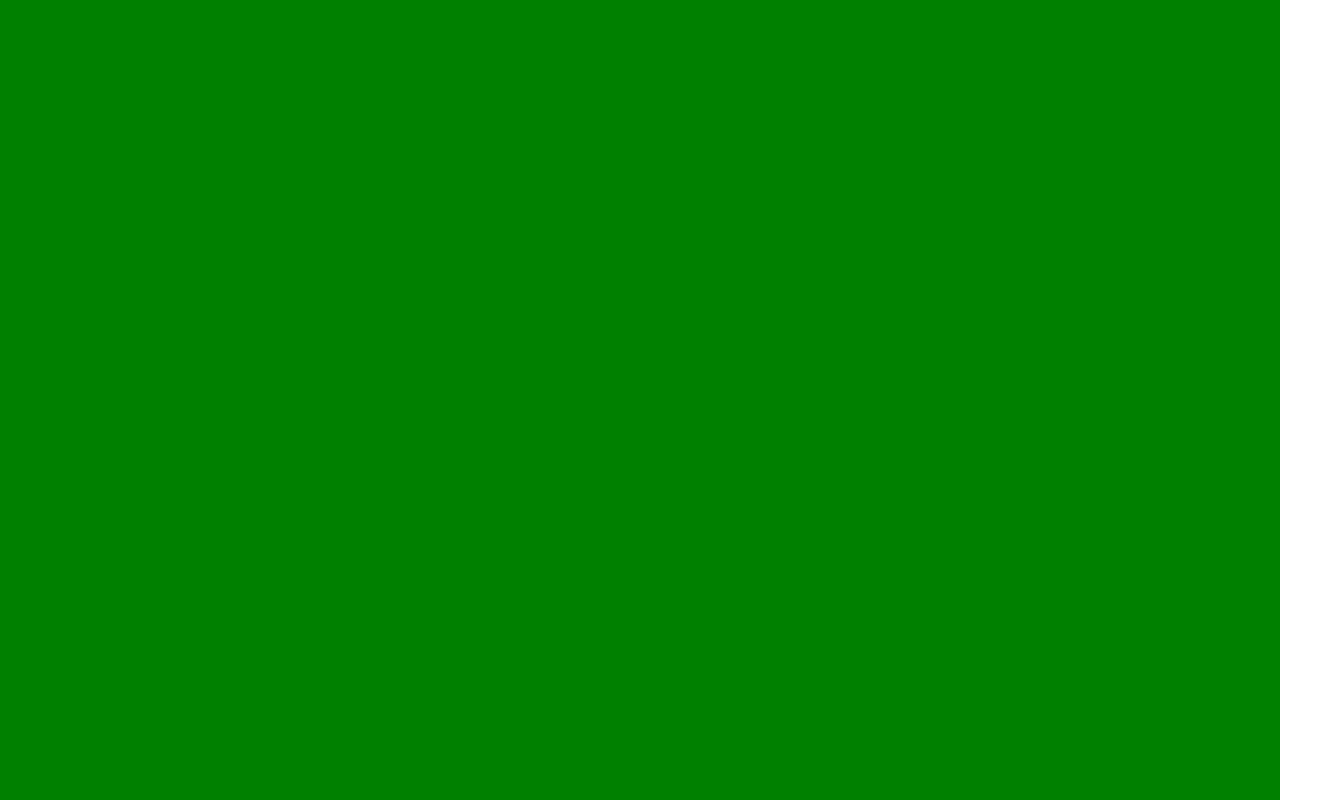
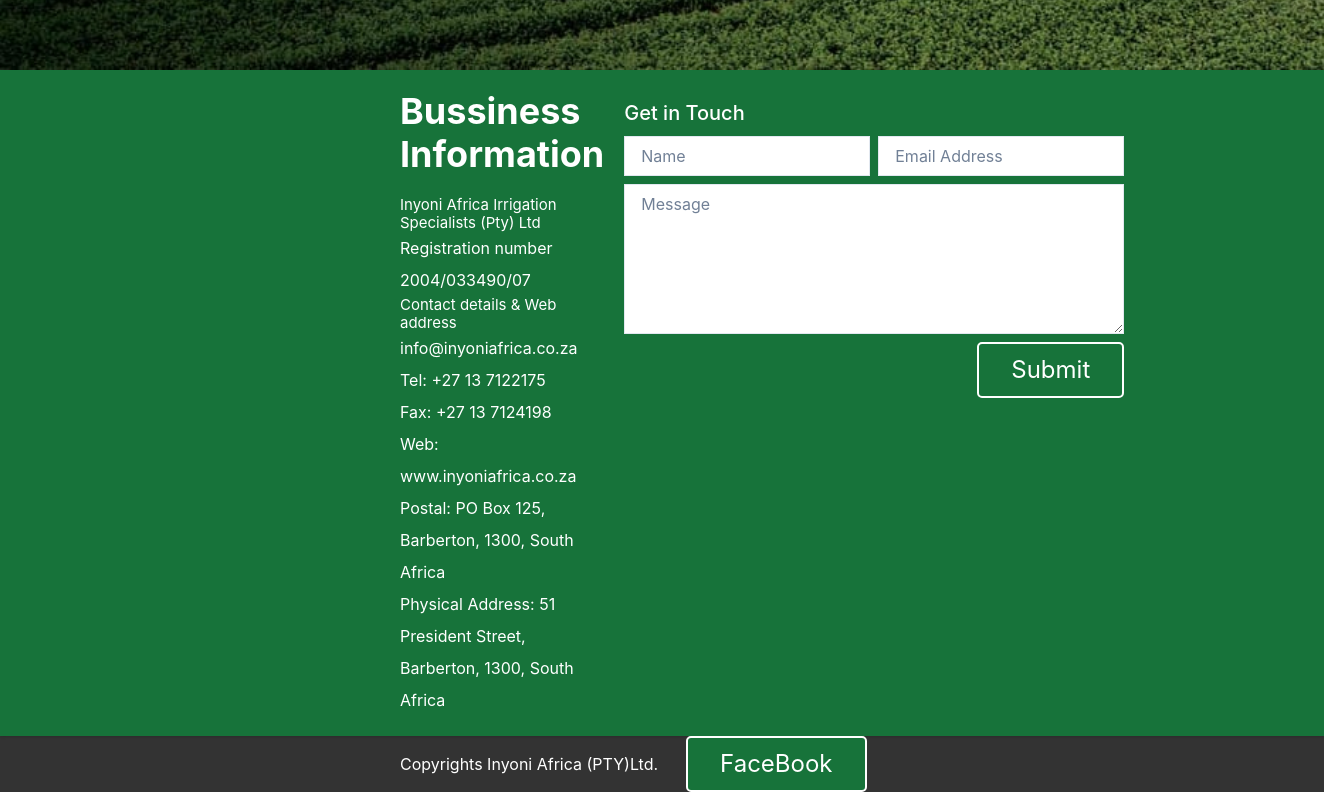
Before and after one commit to MiniNInjaP/InyoniReact, a React (Vite) app: page /contact in a window 1280 px wide. Shown: the part 700-1500 px from the top of the page, 1324 px wide, since content can reach past the window. Built offline with nearby package versions, Linux system fonts and the light colour scheme.

Commit message:
Completed Footer Component

```diff
--- a/src/Components/CardRight.tsx
+++ b/src/Components/CardRight.tsx
@@ -26,7 +26,6 @@
       borderRadius={0}
       bg={"white"}
       paddingY={50}
-      display={"flex"}
       paddingX={90}
       justifyContent={"space-between"}
       flexDir={"row"}
--- /dev/null
+++ b/src/Components/Footer.tsx
@@ -0,0 +1,51 @@
+import { Box, Card, CardBody, Icon, FormControl, FormLabel, HStack, Heading, Input, Text, Textarea } from '@chakra-ui/react'
+import { footerText } from '../TextInput/TextContent'
+import { FaFacebookF } from "react-icons/fa";
+
+import Button from './Button'
+import { Link } from 'react-router-dom';
+
+const Footer = () => {
+  return (
+    <>
+      <Card
+                borderRadius={0}
+                  paddingX={200}
+                  color={'white'}
+                  flexDir={'row'}
+                  justifyContent={'space-between'}
+                  backgroundColor={"#17733A"}>
+
+               <CardBody paddingLeft={200}>
+                  <Heading paddingBottom={5}>Bussiness Information</Heading>
+                  <Heading fontWeight={400} fontSize={15}>Inyoni Africa Irrigation Specialists (Pty) Ltd</Heading>
+                  <Text lineHeight={8} >Registration number 2004/033490/07</Text>
+                  <Heading fontWeight={400} fontSize={15} >Contact details & Web address</Heading>
+                  <Text lineHeight={8} whiteSpace={'pre-wrap'}>{footerText}</Text>
+
+               </CardBody>
+               <Box  width={500}>
+                   <FormControl  color='black' marginY={7}>
+                      <FormLabel fontSize={20} color={'white'}>Get in Touch</FormLabel>
+                      <HStack>
+                          <Input borderRadius={0} bgColor={"#FFF"} type='text' placeholder='Name'></Input>
+                          <Input  borderRadius={0} bgColor={"#FFF"} type='email' placeholder='Email Address'></Input>
+                      </HStack>
+                      <Textarea  bgColor={"#FFF"} height={150} borderRadius={0} marginY={2}  placeholder='Message' />
+                      <HStack justifyContent={'flex-end'}>
+                          <Button variant='secondary'>Submit</Button>
+                      </HStack>
+                   </FormControl>
+               </Box>
+              </Card>
+              <HStack  borderRadius={0} bgColor={"rgba(0,0,0,0.8)"}>
+                <Text  marginLeft={400} paddingRight={5} color={'white'}>Copyrights Inyoni Africa (PTY)Ltd.</Text>
+                <Link to="https://facebook.com/InyoniAfrica/" target="_blank" >
+                    <Button variant='secondary'>FaceBook</Button>
+                </Link>
+              </HStack>
+    </>
+
+  );
+}
+export default Footer
--- a/src/Components/NavBar.tsx
+++ b/src/Components/NavBar.tsx
@@ -10,6 +10,7 @@
       width="100vw"
       height={{ base: "105px", lg: "130px" }}
       position="fixed"
+      zIndex={5}
     >
       <IconInfoList></IconInfoList>
       <HStack justifyContent="space-between" paddingX={{ base: 2, lg: 10 }}>
--- a/src/Pages/ContactUs.tsx
+++ b/src/Pages/ContactUs.tsx
@@ -1,18 +1,20 @@
 import { GridItem, Box, Grid } from "@chakra-ui/react";
 import NavBar from "../Components/NavBar";
+import Footer from "../Components/Footer";
+import HeroBanner from "../Components/HeroBanner";
 
 const Contact = () => {
   return (
     <Grid templateAreas={`"nav" "main" "footer"`}>
       <GridItem area="nav">
         <NavBar></NavBar>
-        <Box height={{ base: "105px", lg: "110px" }}></Box>
+        <Box height={{ base: "105px", lg: "130px" }}></Box>
       </GridItem>
-      <GridItem height="200vh" area="main" bg="green">
-        Main
+      <GridItem  area="main" >
+        <HeroBanner></HeroBanner>
       </GridItem>
-      <GridItem area="footer" bg="yellow">
-        Footer
+      <GridItem area="footer">
+        <Footer></Footer>
       </GridItem>
     </Grid>
   );
--- a/src/Pages/Home.tsx
+++ b/src/Pages/Home.tsx
@@ -10,6 +10,7 @@
 import valeyImage from '../assets/valley.png'
 import sabiImage from '../assets/Sabi.jpg'
 import CardTwoImage from "../Components/CardTwoImage";
+import Footer from "../Components/Footer";
 
 
 const Home = () => {
@@ -49,8 +50,8 @@
           buttonLink="/industrAssociates"
         ></CardTwoImage>
       </GridItem>
-      <GridItem area="footer" bg="yellow">
-        Footer
+      <GridItem area="footer" bg={'#17733A'}>
+        <Footer></Footer>
       </GridItem>
     </Grid>
   );
--- a/src/TextInput/TextContent.ts
+++ b/src/TextInput/TextContent.ts
@@ -7,3 +7,5 @@
 • Detailed system design and engineering;
 • System supply, installation and construction; and
 • System commissioning and testing`
+
+export const footerText = `info@inyoniafrica.co.za\nTel: +27 13 7122175\nFax: +27 13 7124198\nWeb: www.inyoniafrica.co.za\nPostal: PO Box 125, Barberton, 1300, South Africa\nPhysical Address: 51 President Street, Barberton, 1300, South Africa`
```
